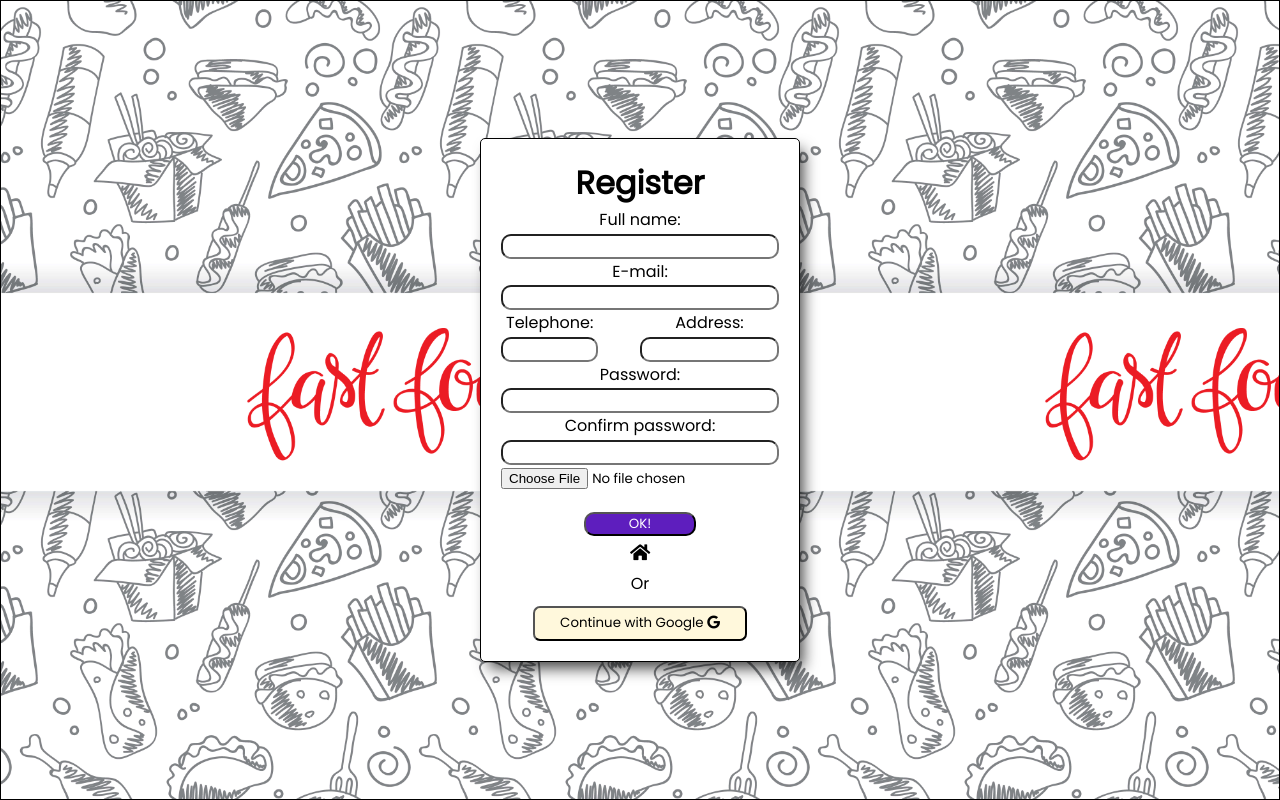
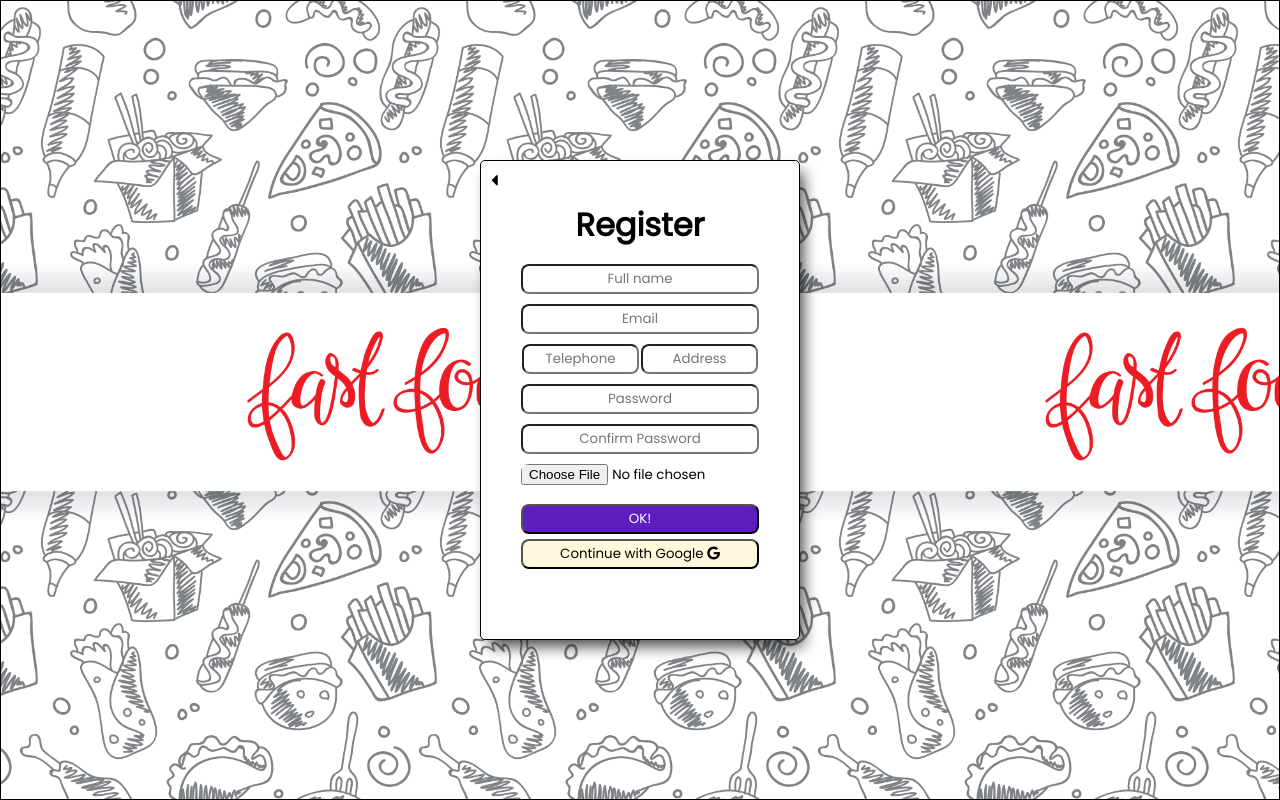
Before and after one commit to angie9802/grupo_14_foodPlace, a Node server app: page /users/register in a window 1280 px wide. Run offline with Node 20, Linux system fonts and the light colour scheme.

Commit message:
create users - register validations - css

```diff
--- a/foodPlace/public/css/register.css
+++ b/foodPlace/public/css/register.css
@@ -23,124 +23,85 @@ main {
 }
 main .text-danger{
     font-size : 11px;
-    color: rgb(148, 24, 24)
+    color: rgb(199, 2, 2);
   }
 main .is-invalid{
-    border: 1px solid rgb(148, 24, 24);
-  }
+    transition: all 450ms;
+}
+main .is-invalid:hover{
+    border: 2px solid rgb(199, 2, 2);
+}
+
 main .register{
     border: 1px solid black;
     text-align: center;
-    min-height: 490px;
-    max-height: 850px;
+    min-height: 480px;
+    max-height: 530px;
     width: 25vw;
     min-width: 310px;
     max-width: 600px;
     border-radius: 5px;
     box-shadow: 6px 9px 15px -3px rgba(0,0,0,0.75);
-    padding: 20px;
+    padding: 20px 40px;
     background-color: #FFFFFF;
+    position: relative;
+}
+main .register input,.botonok button, .continuarg button{
+    width: 100%;
+    height: 30px;
+    border-radius: 8px;
+    text-align: center;
+    margin: 5px 0;
 }
 main .backhome {
     margin-top: 5px;
 }
 main .backhome i{
+    position: absolute;
+    top: 10px;
+    left: 10px;
     text-decoration: none;
     font-size: 1.8rem;
     color: black;
-}
-main .fullname {
-    margin: 0;
-
 }
 
 main input {
     text-align: center;
 }
-main .fullname input {
-    width: 100%;
-    height: 25px;
-    border-radius: 10px;
+main h1{
+    margin-top:20px;
+    margin-bottom: 10px;
+}
 
-}
-main .email {
-    margin: 0;
-}
-main .email input{
-    width: 100%;
-    height: 25px;
-    border-radius: 10px;
-
-}
 main .teladress{
     display: flex;
     justify-content: space-between;
     align-items: center;
 }
-main .telephone {
-    width: 35% ;
-}
-main .telephone input{
-    width: 100%;
-    height: 25px;
-    border-radius: 10px;
-}
-main .adress{
-    width: 50%;
-}
-main .adress input{
-    width: 100%;
-    height: 25px;
-    border-radius: 10px;
-}
-main .password {
-    margin: 0;
-}
+main .teladress input{
+    width: 98%;
+    justify-content: center;
 
-main .password input{
-    width: 100%;
-    height: 25px;
-    border-radius: 10px;
-}
-main .confirmpassword {
-    margin:0;
-
-}
-main .confirmpassword input{
-    width: 100%;
-    height: 25px;
-    border-radius: 10px;
-}
-
-main .botonok {
-    margin-top: 20px ;
-}
-main .botonok button {
-    width:40%;
-    border-radius: 10px;
-    background-color:#5E1EBE ;
-    cursor: pointer;
-    transition: all 450ms;
-    color: white;
-}
-
-main .botonok button:hover {
-    background-color: #5811c4b9;
-}
-main .or {
-    margin-top: 5px;
 }
 
 
-main .continuarg {
-    margin-left: 20px;
-    margin-right: 20px;
-    margin-top: 10px;
+main .botonok button{
+    background-color:  #5E1EBE ;
+    margin-bottom: 0;
+    cursor: pointer;
+    color: white;
+    transition: all 450ms;
 }
+main .botonok button:hover{
+    background-color:#5811c4b9 ;
+}
+
+main .or {
+    margin-top: 5px;
+    font-size: 12px
+}
+
 main .continuarg button {
-    width: 90%;
-    height: 35px;
-    border-radius: 7px;
     cursor: pointer;
     background-color: cornsilk;
     transition: all 450ms;
--- a/foodPlace/src/views/register.ejs
+++ b/foodPlace/src/views/register.ejs
@@ -14,18 +14,16 @@
         <form action="/users/register" class="registro" method="POST" enctype="multipart/form-data">
         <div class="register">
             <h1 class="title">Register</h1>
-            <div class="fullname">
-            <p>Full name:</p>
-            <input type="text" name="fullname" class="<%= locals.errors && errors.fullname ? 'is-invalid' : null %>" value="<%= locals.oldData ? oldData.fullname : null %>">
+            <div>
+                <input type="text" placeholder="Full name" name="fullname" class="<%= locals.errors && errors.fullname ? 'is-invalid' : null %>" value="<%= locals.oldData ? oldData.fullname : null %>">
             </div>
             <% if (locals.errors && errors.fullname) { %>
                 <div class="text-danger">
                     <%= errors.fullname.msg %>
                 </div>
             <% } %>
-            <div class="email">
-                <p>E-mail:</p>
-                <input type="text" name="email" class="<%= locals.errors && errors.email ? 'is-invalid' : null %>" value="<%= locals.oldData ? oldData.email : null %>">
+            <div>
+                <input type="text" placeholder="Email" name="email" class="<%= locals.errors && errors.email ? 'is-invalid' : null %>" value="<%= locals.oldData ? oldData.email : null %>">
             </div>
             <% if (locals.errors && errors.email) { %>
                 <div class="text-danger">
@@ -33,18 +31,16 @@
                 </div>
             <% } %>
             <div class="teladress">
-                <div class="telephone">
-                    <p>Telephone:</p>
-                    <input type= "text"  name="number" class="<%= locals.errors && errors.number ? 'is-invalid' : null %>" value="<%= locals.oldData ? oldData.number : null %>">
+                <div>
+                    <input type= "text" placeholder="Telephone" name="number" class="<%= locals.errors && errors.number ? 'is-invalid' : null %>" value="<%= locals.oldData ? oldData.number : null %>">
                     <% if (locals.errors && errors.number) { %>
                         <div class="text-danger">
                             <%= errors.number.msg %>
                         </div>
                     <% } %>
                 </div>
-                <div class="adress">
-                    <p>Address:</p>
-                    <input type ="text"  name="address" class="<%= locals.errors && errors.address ? 'is-invalid' : null %>" value="<%= locals.oldData ? oldData.address : null %>">
+                <div>
+                    <input type ="text" placeholder="Address" name="address" class="<%= locals.errors && errors.address ? 'is-invalid' : null %>" value="<%= locals.oldData ? oldData.address : null %>">
                     <% if (locals.errors && errors.address) { %>
                         <div class="text-danger">
                             <%= errors.address.msg %>
@@ -52,18 +48,16 @@
                     <% } %>
                 </div>
             </div>
-            <div class="password">
-                <p>Password:</p>
-                <input type="password" name="password" class="<%= locals.errors && errors.password ? 'is-invalid' : null %>">
+            <div>
+                <input type="password" placeholder="Password" name="password" class="<%= locals.errors && errors.password ? 'is-invalid' : null %>">
             </div>
             <% if (locals.errors && errors.password) { %>
                 <div class="text-danger">
                     <%= errors.password.msg %>
                 </div>
             <% } %>
-            <div class="confirmpassword">
-                <p>Confirm password:</p>
-                <input type="password" name="cpassword" class="<%= locals.errors && errors.cpassword ? 'is-invalid' : null %>">
+            <div>
+                <input type="password" placeholder="Confirm Password" name="cpassword" class="<%= locals.errors && errors.cpassword ? 'is-invalid' : null %>">
             </div>
             <% if (locals.errors && errors.cpassword) { %>
                 <div class="text-danger">
@@ -81,14 +75,12 @@
             <div class="botonok">
                <button type="submit">OK!</button>
             </div>
-            <div class="backhome">
-                <a href="/"><i class="fas fa-home"></i></a>
-            </div>
-            <p class="or">Or</p>
             <div class="continuarg">
                 <button type="button">Continue with Google <i class="fab fa-google"></i></button>
             </div>
-
+            <div class="backhome">
+                <a href="/"><i class="fas fa-caret-left"></i></a>
+            </div>
         </div>
     </form>
     </main>
```
Also changed, not shown: foodPlace/public/css/login.css (+15 -16 lines), foodPlace/src/views/login.ejs (+3 -4 lines).
